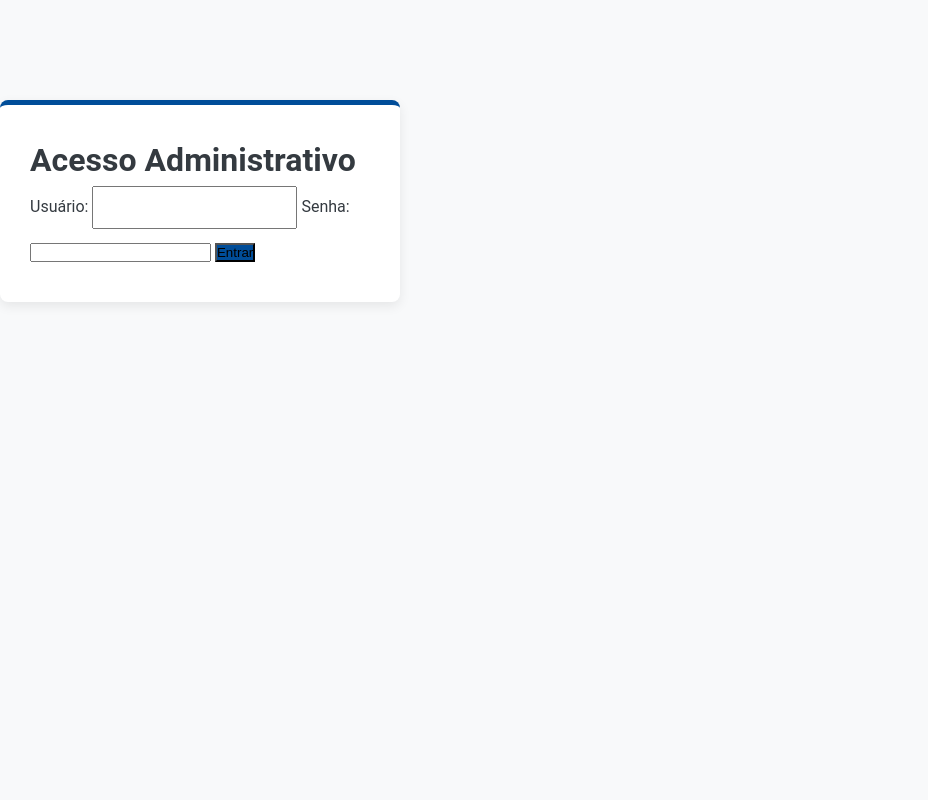
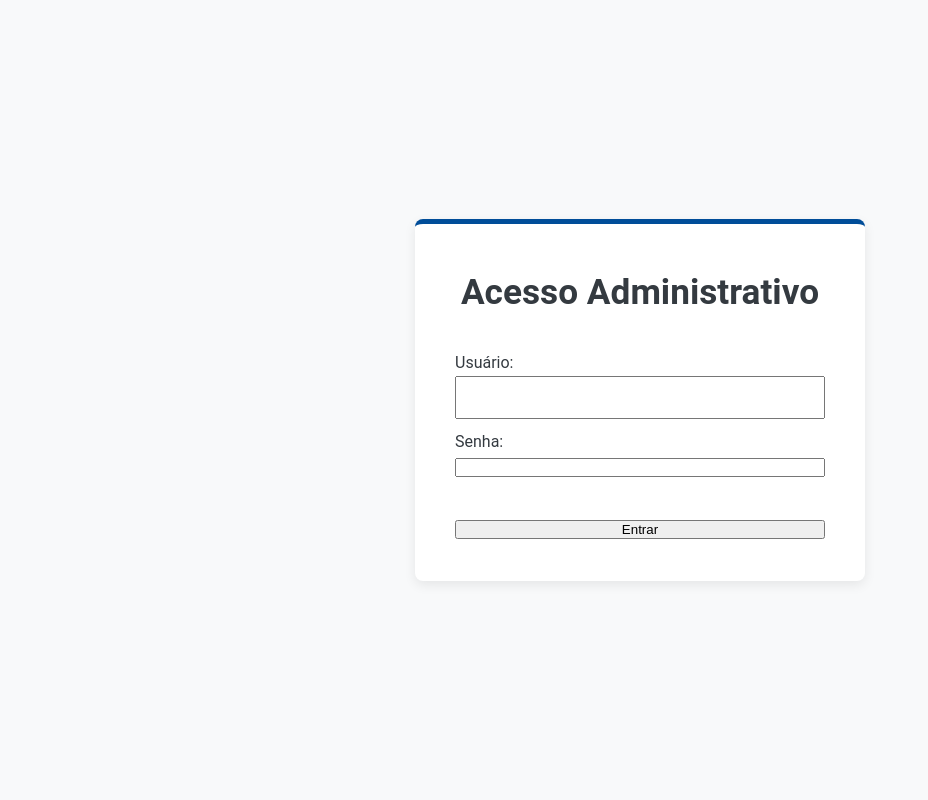
Before and after one commit to juanbalaquente/sistema-judo-academia, a PHP site: page /login.php in a window 1280 px wide. Shown: the whole page, without its empty margins (0-928 px from the left). Run offline with PHP 8.4, Linux system fonts and the light colour scheme.

Commit message:
Oct 8, 2025, 12:07 AM

```diff
--- a/login.php
+++ b/login.php
@@ -9,27 +9,21 @@ if ($_SERVER['REQUEST_METHOD'] == 'POST') {
     $password = filter_input(INPUT_POST, 'password', FILTER_SANITIZE_STRING);
 
     try {
-        // 1. Busca o usuário pelo username (com Prepared Statement)
+        // 1. Busca o usuário pelo username
         $sql = "SELECT id, password_hash, nome FROM usuarios WHERE username = :username";
         $stmt = $pdo->prepare($sql);
         $stmt->execute([':username' => $username]);
         $user = $stmt->fetch();
 
-        if ($user) {
-            // 2. Verifica se a senha fornecida corresponde ao hash
-            if (password_verify($password, $user['password_hash'])) {
+        if ($user && password_verify($password, $user['password_hash'])) {
 
             // Sucesso: Inicia a Sessão
             $_SESSION['loggedin'] = true;
             $_SESSION['user_id'] = $user['id'];
-                $_SESSION['username'] = $user['nome']; // Armazena o nome para dar as boas-vindas
+            $_SESSION['username'] = $user['nome'];
 
-                // Redireciona para a página principal
             header('Location: alunos_list.php');
             exit;
-            } else {
-                $message = '<p class="error">Usuário ou senha incorretos.</p>';
-            }
         } else {
             $message = '<p class="error">Usuário ou senha incorretos.</p>';
         }
@@ -46,43 +40,34 @@ if ($_SERVER['REQUEST_METHOD'] == 'POST') {
     <meta name="viewport" content="width=device-width, initial-scale=1.0">
     <title>Login - Judô Admin</title>
     <link rel="stylesheet" href="styles/main.css">
-    <style>
-    /* Estilos específicos para o formulário de login */
-    .container {
-        max-width: 400px;
-        margin-top: 100px;
-        border-top: 5px solid #004d99;
-        /* Detalhe azul do Judô */
-    }
-
-    .form-cadastro {
-        padding: 0;
-    }
-
-    .form-login input {
-        margin-bottom: 10px;
-    }
-
-    .form-login button {
-        background-color: #004d99;
-    }
-    </style>
 </head>
 
 <body>
-    <div class="container">
+
+    <div class="login-wrapper">
+        <div class="container container-login">
             <h1>Acesso Administrativo</h1>
             <?php echo $message; ?>
 
             <form method="POST" action="login.php" class="form-cadastro form-login">
+
+                <div class="form-row">
+                    <div class="form-group" style="flex: 1 1 100%;">
                         <label for="username">Usuário:</label>
                         <input type="text" id="username" name="username" required>
+                    </div>
+                </div>
 
+                <div class="form-row">
+                    <div class="form-group" style="flex: 1 1 100%;">
                         <label for="password">Senha:</label>
                         <input type="password" id="password" name="password" required>
+                    </div>
+                </div>
 
-            <button type="submit" class="btn-submit">Entrar</button>
+                <button type="submit" class="btn-submit btn-login">Entrar</button>
             </form>
+        </div>
     </div>
 </body>
 
--- a/styles/main.css
+++ b/styles/main.css
@@ -211,3 +211,46 @@ body {
 .presenca-header { display: flex; align-items: center; justify-content: space-between; margin-bottom: 25px; padding-bottom: 10px; border-bottom: 1px solid #ddd; }
 .presenca-header form { display: flex; align-items: center; gap: 10px; }
 .presenca-header h2 { margin: 0; font-size: 1.3em; color: var(--color-primary); font-weight: 600; }
+/* =========================================
+   ESTILOS ESPECÍFICOS DA TELA DE LOGIN
+   ========================================= */
+
+/* Centraliza o container na tela inteira */
+.login-wrapper {
+    display: flex;
+    justify-content: center;
+    align-items: center;
+    min-height: 100vh;
+    padding: 20px;
+    background-color: var(--color-light); /* Cor de fundo */
+}
+
+/* Ajusta o container de login */
+.container-login {
+    max-width: 450px;
+    margin: auto; /* Garante que funcione em navegadores antigos */
+    text-align: center; /* Centraliza o título */
+    padding: 40px;
+}
+
+.container-login h1 {
+    text-align: center;
+    font-size: 2.2em; /* Título maior */
+    color: var(--color-dark);
+    margin-bottom: 30px;
+}
+
+.form-login .form-row {
+    /* Remove margem da linha flex no login para deixar o layout mais compacto */
+    margin-bottom: 10px;
+}
+
+.form-login .form-group {
+    text-align: left; /* Garante que os labels fiquem alinhados */
+}
+
+.btn-login {
+    /* Botão de login fica centralizado e com margem top */
+    margin-top: 30px;
+    width: 100%;
+}
```
Lines whose indentation alone changed are shown as unchanged.
